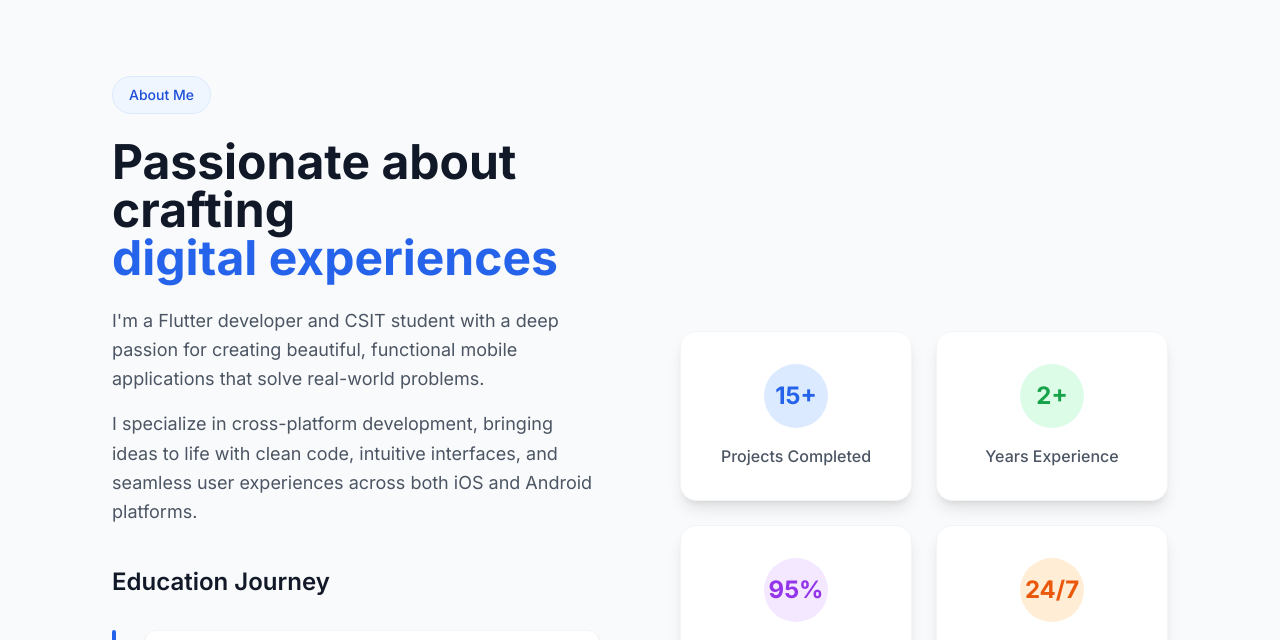
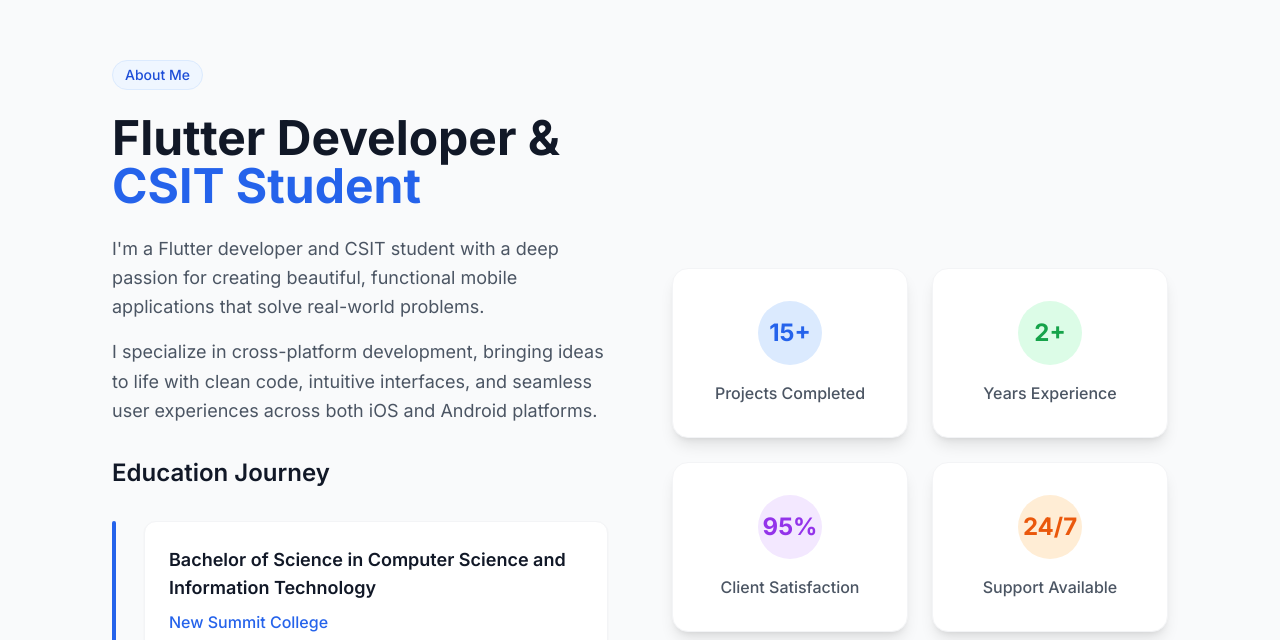
Before and after one commit to shushilgautam/sushil-gautam-portfolio-showcase, a React (Vite) app: page / in a window 1280 px wide. Shown: the part 834-1474 px from the top of the page. Built offline with nearby package versions, Linux system fonts and the light colour scheme.

Commit message:
Refactor: Simplify About section heading
Simplified the `h2` text in the About section for clarity.

```diff
--- a/src/components/AboutSection.tsx
+++ b/src/components/AboutSection.tsx
@@ -1,18 +1,18 @@
 
 const AboutSection = () => {
   return (
-    <section id="about" className="py-24 bg-gray-50">
+    <section id="about" className="py-20 bg-gray-50">
       <div className="max-w-6xl mx-auto px-6 sm:px-8 lg:px-12">
-        <div className="grid lg:grid-cols-2 gap-20 items-center">
+        <div className="grid lg:grid-cols-2 gap-16 items-center">
           {/* Left Content */}
-          <div className="space-y-10">
+          <div className="space-y-8">
             <div className="space-y-6">
-              <div className="inline-flex items-center px-4 py-2 bg-blue-50 rounded-full border border-blue-100">
+              <div className="inline-flex items-center px-3 py-1 bg-blue-50 rounded-full border border-blue-100">
                 <span className="text-sm font-medium text-blue-700">About Me</span>
               </div>
               <h2 className="text-4xl lg:text-5xl font-bold text-gray-900 leading-tight">
-                Passionate about crafting
-                <span className="block text-blue-600">digital experiences</span>
+                Flutter Developer &
+                <span className="block text-blue-600">CSIT Student</span>
               </h2>
               <div className="space-y-4 text-lg text-gray-600 leading-relaxed">
                 <p>
```
